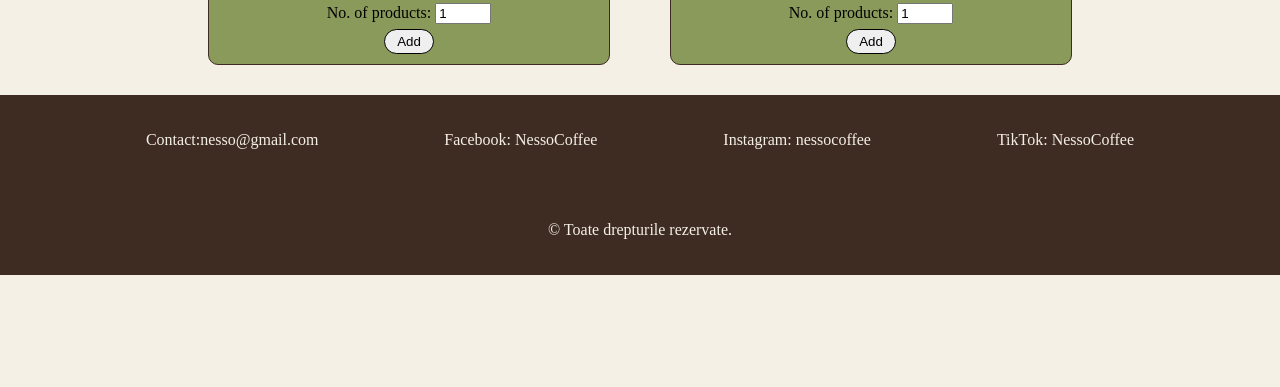
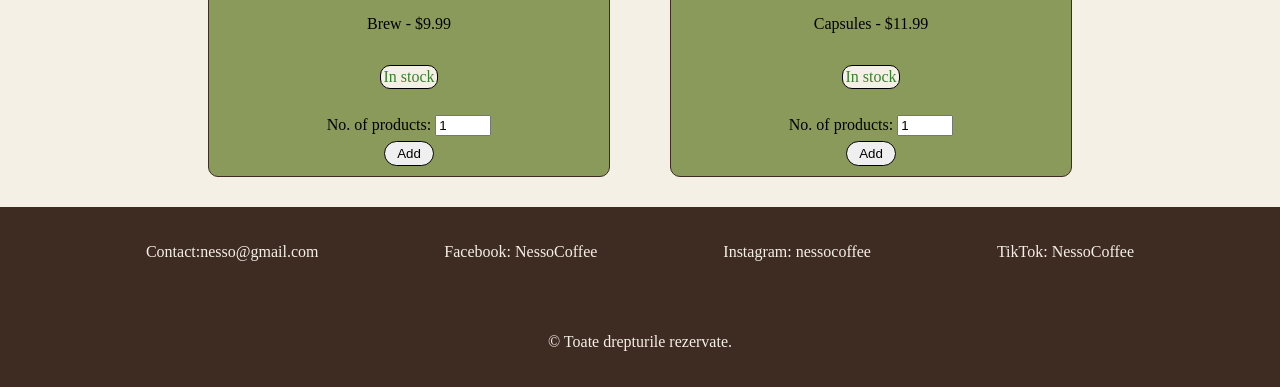
Before and after one commit to NicolaeRobert/Flask-Coffee-Website, a Flask app: template app/templates/products.html in a window 1280 px wide. Shown: the part 951-1338 px from the top of the page. Before the commit the page ends 1226 px from the top, so only its background shows below. Run offline with Flask 3, Linux system fonts and the light colour scheme; the template is opened without the code that fills it: most values are stand-ins (such as "Sample title", 1, 10 or a date in 2020); parts of the project's set-up code (start-up, migrations or seed data) failed here and were passed over.

Commit message:
Added the connection of the products to the database to apper if they are in stock or not

```diff
--- a/app/static/products.css
+++ b/app/static/products.css
@@ -89,6 +89,20 @@ header{
     border-radius: 20px;
     border: 1px solid black;
 }
+.out_of_stock{
+    background-color: rgb(245, 240, 230);
+    border-radius: 10px;
+    border: 1px solid black;
+    padding: 2px;
+    color: rgb(207, 56, 56);
+}
+.in_stock{
+    background-color: rgb(245, 240, 230);
+    border-radius: 10px;
+    border: 1px solid black;
+    padding: 2px;
+    color: rgb(53, 131, 45);
+}
 
 footer{
     background-color: rgb(62, 44, 35);
--- a/app/templates/products.html
+++ b/app/templates/products.html
@@ -47,44 +47,80 @@
         <div class="products">
             <div class="dark_coffee">
                 <img src="{{url_for('static', filename='images/organic_dark_coffee.png')}}" alt="Dark coffee" class="dark_coffee_img">
-                <p>Dark coffee</p>
+                <p>Dark coffee - $13.99</p>
+                {% if dark_coffee==0 %}
+                    <p class="out_of_stock">Out of stock</p>
+                {% else %}
+                    <p class="in_stock">In stock</p>
+                {% endif %}
                 <form action="{{url_for('buy.buy_dark_coffee')}}" method="POST" class="form_for_adding_products">
                     <div>
                         <label for="nr_of_products">No. of products:</label>
-                        <input type="number" name="nr_of_products" id="nr_of_products" min="1" max="99" value="1">
+                        {% if dark_coffee==0 %}
+                            <input type="number" name="nr_of_products" id="nr_of_products" min="0" max="0" value="0">
+                        {% else %}
+                            <input type="number" name="nr_of_products" id="nr_of_products" min="1" max="99" value="1">
+                        {% endif %}
                     </div>
                     <button type="submit">Add</button>
                 </form>
             </div>
             <div class="nespreso_beens">
                 <img src="{{url_for('static', filename='images/nespreso_beens.png')}}" alt="Nespreso beens" class="nespreso_beens_img">
-                <p>Nespreso beens</p>
+                <p>Nespreso beens - $12.99</p>
+                {% if nespreso_beens==0 %}
+                    <p class="out_of_stock">Out of stock</p>
+                {% else %}
+                    <p class="in_stock">In stock</p>
+                {% endif %}
                 <form action="{{url_for('buy.buy_nespreso_beens')}}" method="POST" class="form_for_adding_products">
                     <div>
                         <label for="nr_of_products">No. of products:</label>
-                        <input type="number" name="nr_of_products" id="nr_of_products" min="1" max="99" value="1">
+                        {% if nespreso_beens==0 %}
+                            <input type="number" name="nr_of_products" id="nr_of_products" min="0" max="0" value="0">
+                        {% else %}
+                            <input type="number" name="nr_of_products" id="nr_of_products" min="1" max="99" value="1">
+                        {% endif %}
                     </div>
                     <button type="submit">Add</button>
                 </form>
             </div>
             <div class="brew">
                 <img src="{{url_for('static', filename='images/brew.png')}}" alt="Brew" class="brew_img">
-                <p>Brew</p>
+                <p>Brew - $9.99</p>
+                {% if brew==0 %}
+                    <p class="out_of_stock">Out of stock</p>
+                {% else %}
+                    <p class="in_stock">In stock</p>
+                {% endif %}
                 <form action="{{url_for('buy.buy_brew')}}" method="POST" class="form_for_adding_products">
                     <div>
                         <label for="nr_of_products">No. of products:</label>
-                        <input type="number" name="nr_of_products" id="nr_of_products" min="1" max="99" value="1">
+                        {% if brew==0 %}
+                            <input type="number" name="nr_of_products" id="nr_of_products" min="0" max="0" value="0">
+                        {% else %}
+                            <input type="number" name="nr_of_products" id="nr_of_products" min="1" max="99" value="1">
+                        {% endif %}
                     </div>
                     <button type="submit">Add</button>
                 </form>
             </div>
             <div class="capsules">
                 <img src="{{url_for('static', filename='images/capsules.png')}}" alt="Capsules" class="capsules_img">
-                <p>Capsules</p>
+                <p>Capsules - $11.99</p>
+                {% if capsules==0 %}
+                    <p class="out_of_stock">Out of stock</p>
+                {% else %}
+                    <p class="in_stock">In stock</p>
+                {% endif %}
                 <form action="{{url_for('buy.buy_capsules')}}" method="POST" class="form_for_adding_products">
                     <div>
                         <label for="nr_of_products">No. of products:</label>
-                        <input type="number" name="nr_of_products" id="nr_of_products" min="1" max="99" value="1">
+                        {% if capsules==0 %}
+                            <input type="number" name="nr_of_products" id="nr_of_products" min="0" max="0" value="0">
+                        {% else %}
+                            <input type="number" name="nr_of_products" id="nr_of_products" min="1" max="99" value="1">
+                        {% endif %}
                     </div>
                     <button type="submit">Add</button>
                 </form>
```
Also changed, not shown: app/routes.py (+11 -1 lines).
